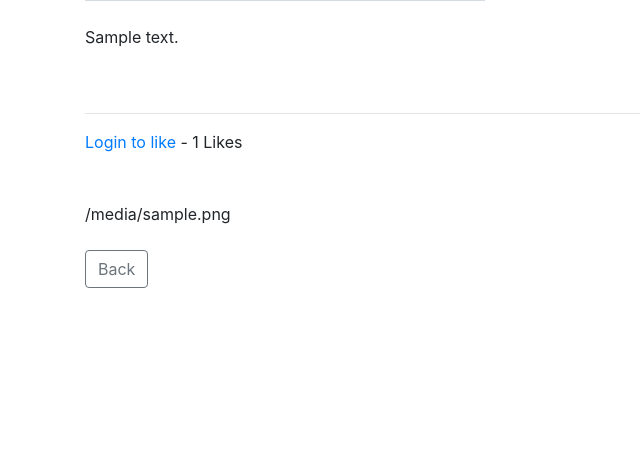
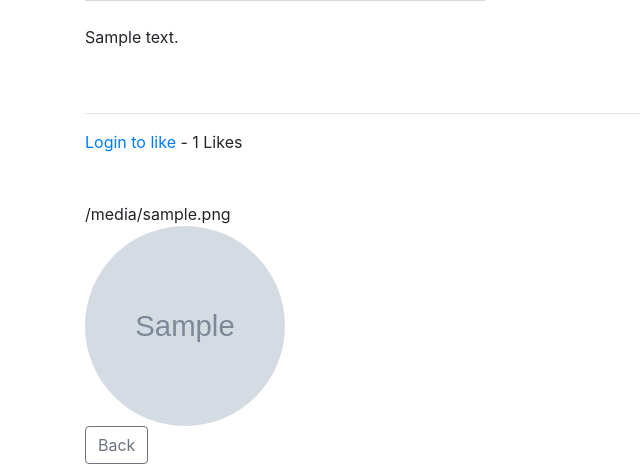
Before and after one commit to jsandragadomska/My_Blog_Python_Django, a Django app: template theblog/templates/post_details.html in a window 1280 px wide. Shown: the part 516-980 px from the top of the page, without its empty margins (0-640 px from the left). Before the commit the page ends 804 px from the top, so only its background shows below. Run offline with Django 3.2, Linux system fonts and the light colour scheme; the template is opened without the code that fills it: most values are stand-ins (such as "Sample title", 1, 10 or a date in 2020); grey boxes marked "Sample" are stand-in pictures; some libraries are stand-ins or nearby versions.

Commit message:
profile picture bootstrapify

```diff
--- a/members/templates/registration/edit_profile.html
+++ b/members/templates/registration/edit_profile.html
@@ -4,6 +4,10 @@ Edit Profile
 {% endblock %}
 {% block content %}
 <h1>Edit Profile</h1>
+<br/>
+<br/>
+{{ user.profile.bio }}
+<br/>
 <div class="form-group">
     <form method="POST">
         {% csrf_token %}
--- a/theblog/templates/post_details.html
+++ b/theblog/templates/post_details.html
@@ -41,6 +41,7 @@
 <br />
 {{ post.author.profile.website_url }}
 <br />
+<img src={{ post.author.profile.profile_pic.url }} width="200" height="200" class="rounded-circle">
 <br />
 <a href="{% url 'home' %}" class="btn btn-outline-secondary">Back</a>
 {% endblock %}
```
